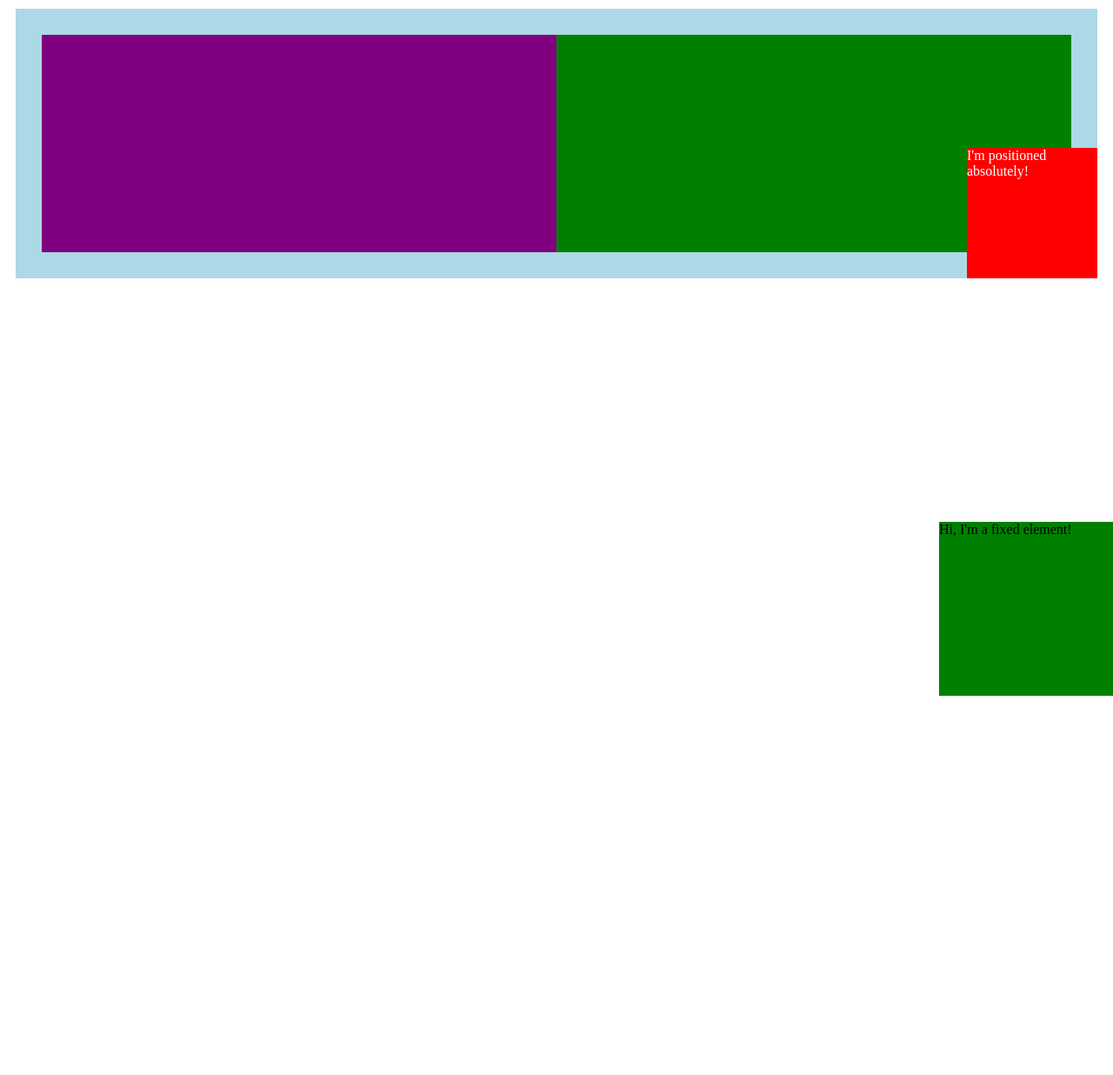
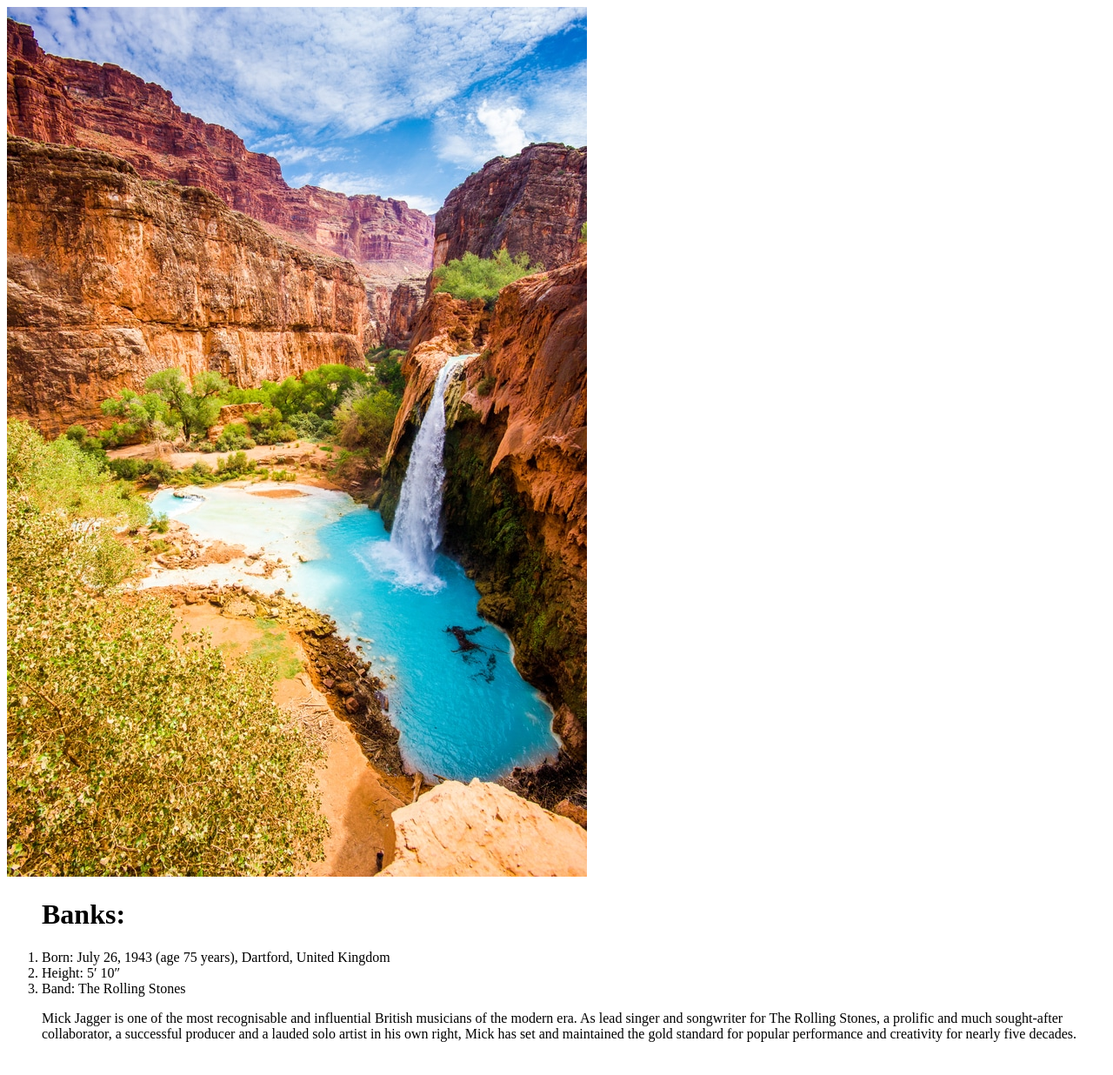
Before and after one commit to angiesar404/My_First_Repo, a plain HTML site: page index.html in a window 1280 px wide. Shown: the top 1236 px of the page at 87% size. After the commit the page ends 1214 px from the top, so only its background shows below. Drawn offline with Linux system fonts and the light colour scheme.

Commit message:
My musician

```diff
--- a/css/index.css
+++ /dev/null
@@ -1,39 +0,0 @@
-body {
-  height: 5000px;
-}
-.left {
-  width: 50%;
-  background-color: purple;
-}
-.right {
-  width: 50%;
-  background-color: green;
-}
-.relative {
-  background-color: lightblue;
-  height: 250px;
-  padding: 30px;
-  margin: 10px;
-  display: flex;
-  position: relative;
-}
-.absolute {
-  height: 150px;
-  width: 150px;
-  background-color: red;
-  color: white;
-  bottom: 0;
-  right: 0;
-  position: absolute
-
-}
-.fixed {
-  height: 200px;
-  width: 200px;
-  background-color: green;
-  bottom: 0;
-  right: 0;
-  position: fixed;
-
-
-}
--- a/index.html
+++ b/index.html
@@ -1,21 +1,57 @@
 <!DOCTYPE html>
 <html>
 <head>
-  <link href="css/index.css" type="text/css" rel="stylesheet">
+  <title>Banks </title>
 </head>
-<body>
-  <section class="relative">
-    <div class="left">
-      <div class="absolute">
-        I'm positioned absolutely!
-      </div>
-    </div>
-    <div class="right">
-    </div>
-  </section>
+<!-- Add link tag below -->
 
-<div class="fixed">
-  Hi, I'm a fixed element!
-</div>
+
+<!--
+Instructions:
+
+- Change the title tag to be about your favorite musician
+
+- Change the src of the img tag on line 9 to display as your favorite musician photo. Make sure you put this image in your images folder.
+
+- Alter the <li></li>(list items) in the <ol> on lines 10 - 15 to be information about your favorite musician.
+
+- Create a <ul> or <ol> with some quotes by your favorite musician
+
+- If you have time add more photos of your favorite musician. Make sure you uncomment the <h2> tag on line 26.
+
+-->
+<img src= "Natlpark2.jpg">
+
+<ol>
+  <h1>Banks:</h1> <!-- Notice how lists can contain other html elements like the <h1> tag. Our list now has a title! -->
+  <li>Born: July 26, 1943 (age 75 years), Dartford, United Kingdom</li>
+  <li>Height: 5′ 10″</li>
+  <li>Band: The Rolling Stones</li>
+  <p>
+    Mick Jagger is one of the most recognisable and influential British musicians of the modern era. As lead singer and songwriter for The Rolling Stones, a prolific and much sought-after collaborator, a successful producer and a lauded solo artist in his own right, Mick has set and maintained the gold standard for popular performance and creativity for nearly five decades.
+  </p> <!-- Lists can contain paragraph tags to! -->
+</ol>
+
+<!--
+Add your <ul> or <ul> with quote from your favorite musician below
+-->
+
+
+
+<!--<h2>Photos</h2>-->
+<!--
+If you have time add more photos of your favorite musician.
+-->
 </body>
 </html>
+<!--
+
+Useful documentation if you get lost
+
+File paths and images. How to link to files in folders -> https://www.w3schools.com/html/html_filepaths.asp
+
+Img Tag Documentation - https://www.w3schools.com/tags/tag_img.asp
+
+List tag documentation - https://www.w3schools.com/html/html_lists.asp
+
+-->
```
Also changed, not shown: MickJagger_1.jpg (added), Natlpark2.jpg (added), 3 other files.
